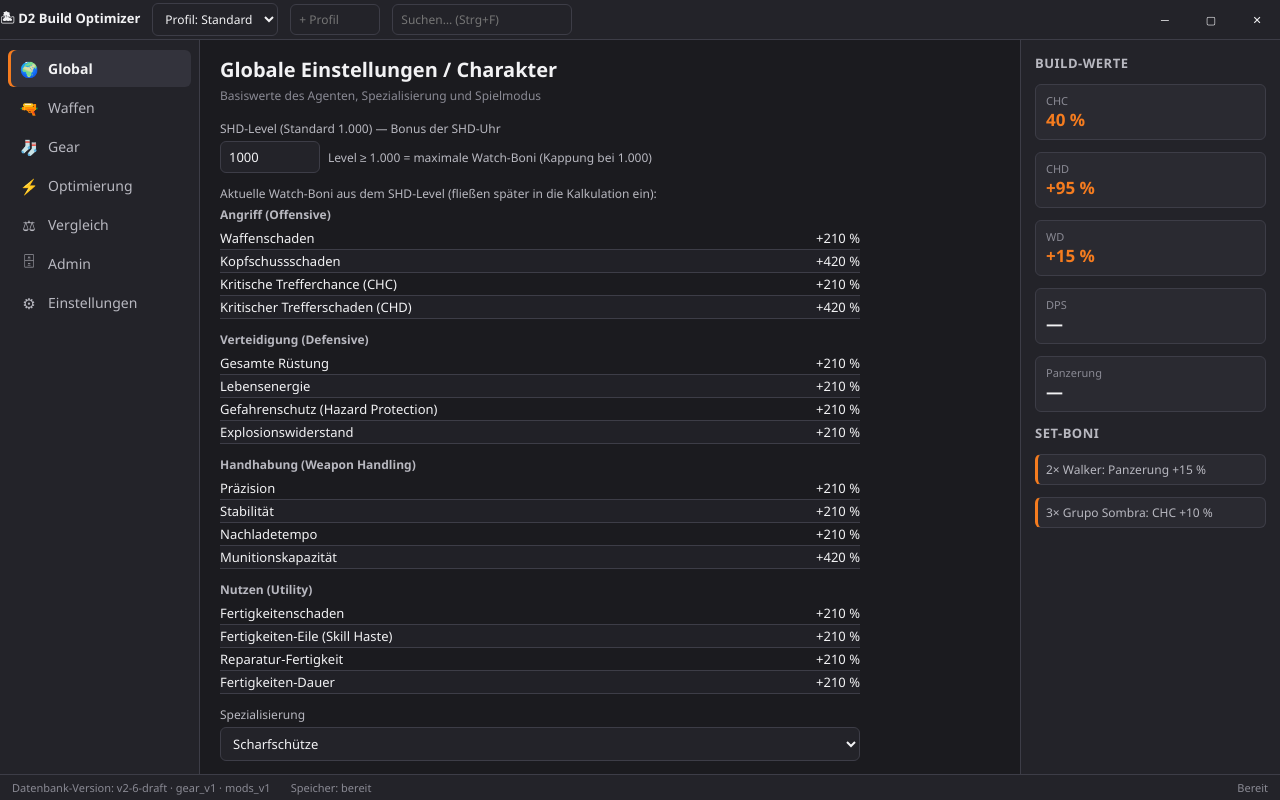
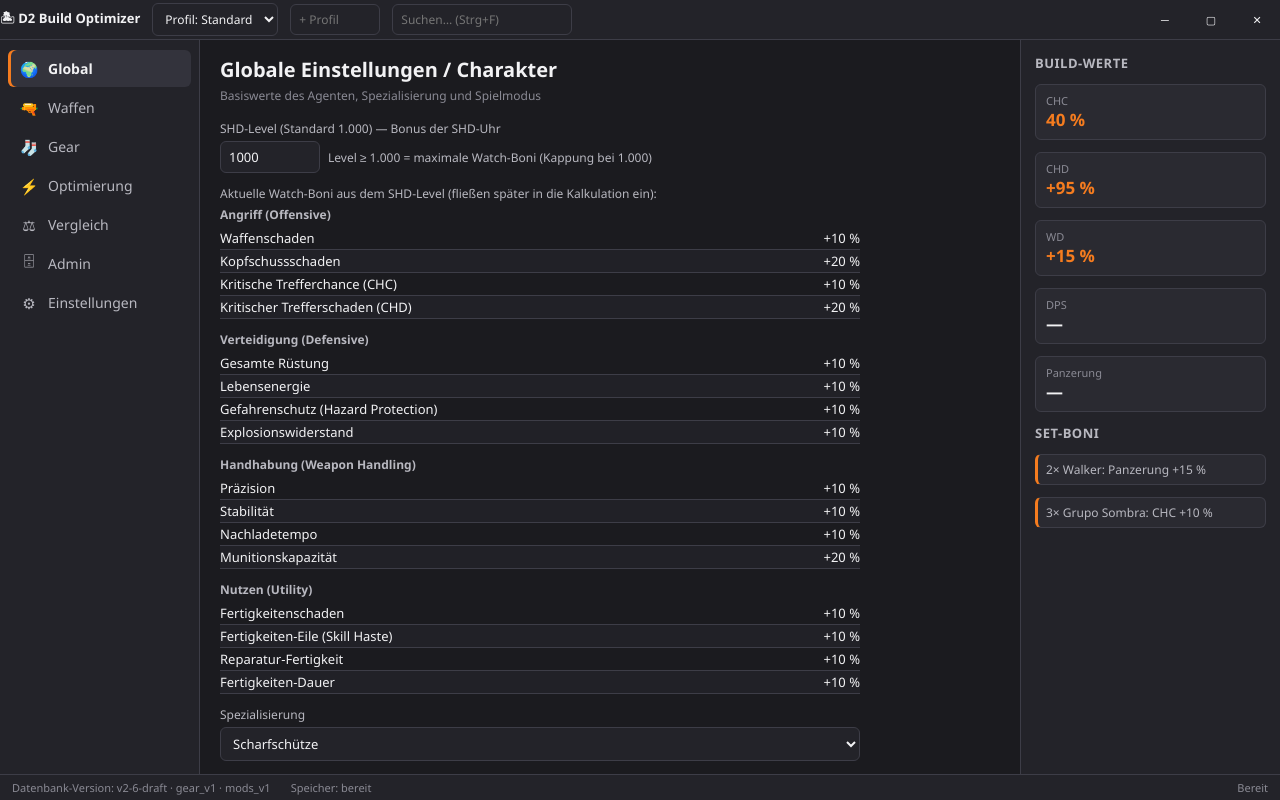
Before and after one commit to ApexSHD/The-Division-2-Optimizer-Win-App, a React (Vite) app in the folder d2-build-optimizer/: page / in a window 1280 px wide. Built offline with nearby package versions, Linux system fonts and the light colour scheme.

Commit message:
Fix SHD-Watch-Boni: max. 50 Stufen pro Attribut (WD 10%, HSD 20% bei SHD 1000) statt Level-multipliziert
Co-authored-by: ApexSHD <ApexSHD@users.noreply.github.com>

```diff
--- a/d2-build-optimizer/src/store.tsx
+++ b/d2-build-optimizer/src/store.tsx
@@ -56,15 +56,18 @@ export const SHD_WATCH_ATTRIBUTES = {
   ],
 } as const;
 
-export function shdBonus(level: number, base: number, perLevel: number): number {
+export const SHD_WATCH_MAX_STAGES = 50;
+
+export function shdBonus(level: number, perStage: number): number {
   const lvl = Math.max(0, Math.min(1000, level));
-  return Number((base + lvl * perLevel).toFixed(2));
+  const stages = Math.min(lvl, SHD_WATCH_MAX_STAGES);
+  return Number((stages * perStage).toFixed(2));
 }
 
 export function shdBonusFor(level: number, key: string): number {
   for (const list of Object.values(SHD_WATCH_ATTRIBUTES)) {
     const attr = list.find((a) => a.key === key);
-    if (attr) return shdBonus(level, attr.base, attr.perLevel);
+    if (attr) return shdBonus(level, attr.perLevel);
   }
   return 0;
 }
```
